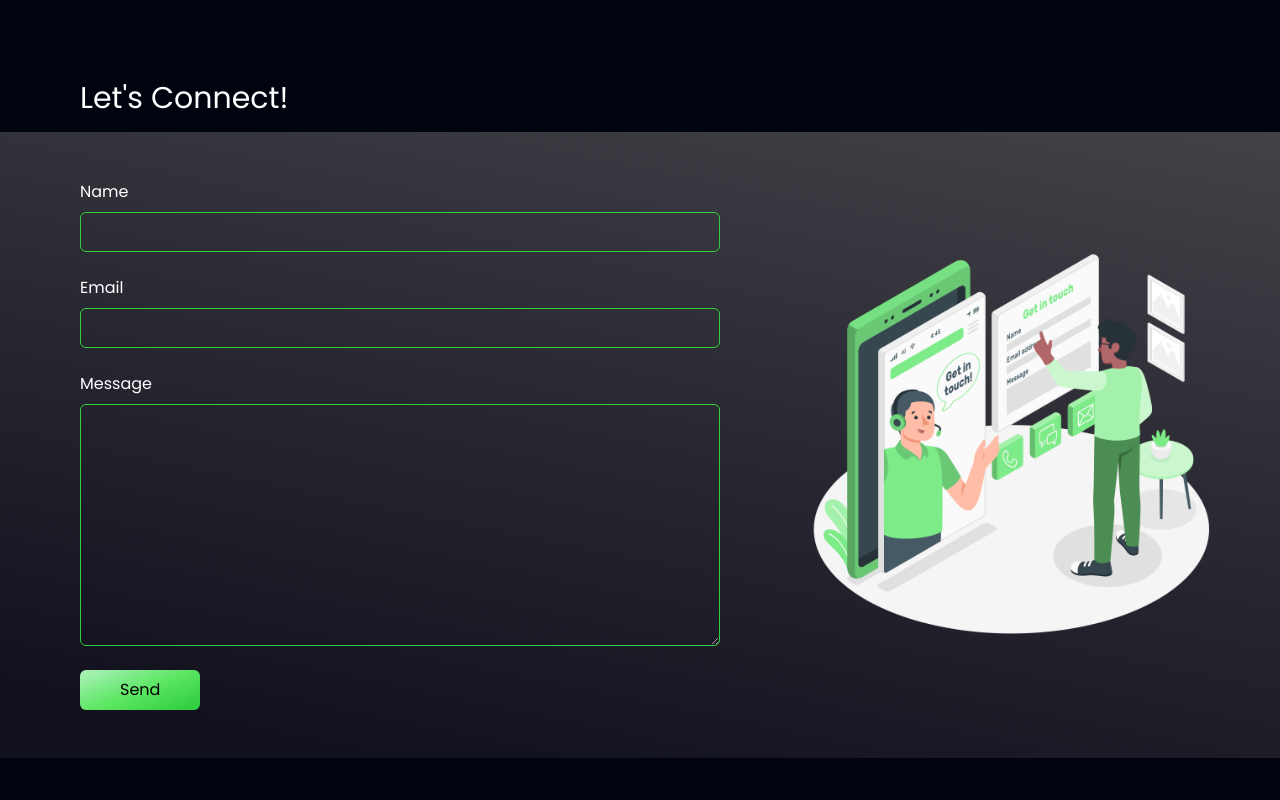
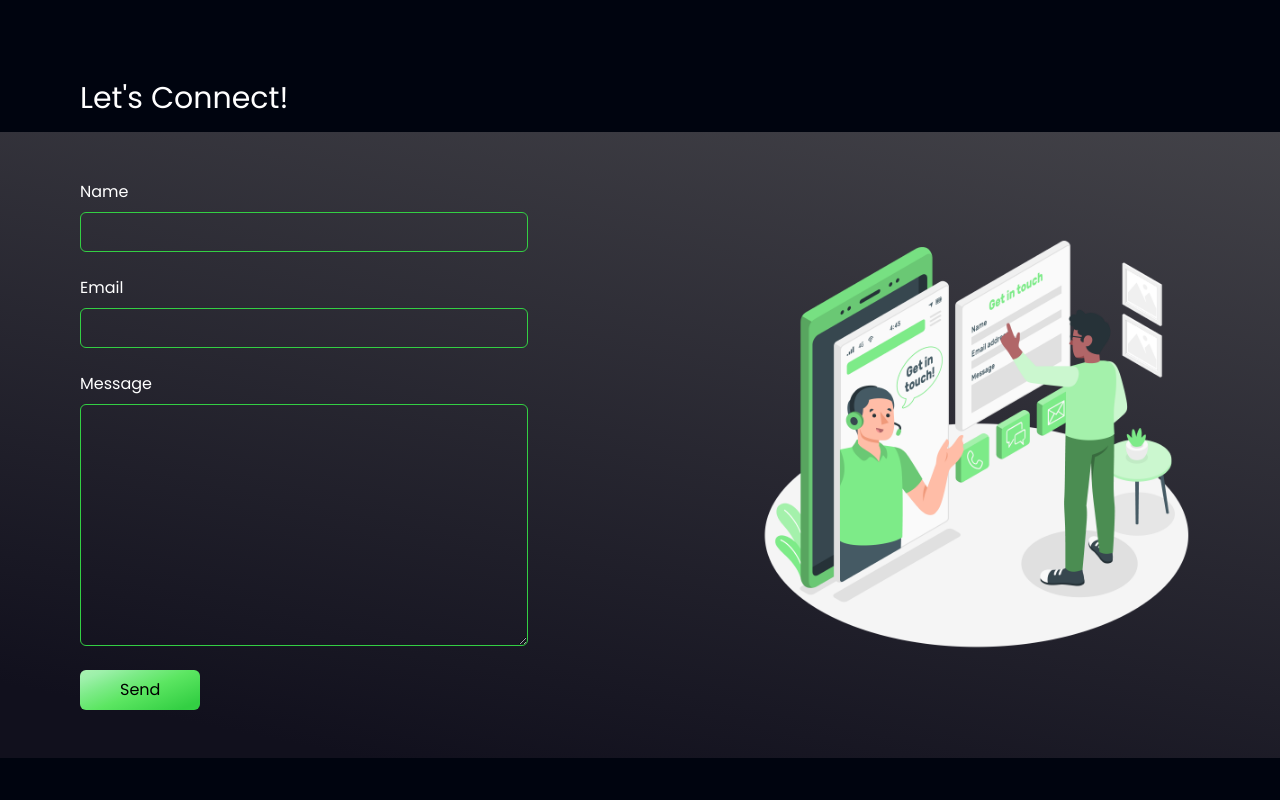
Before and after one commit to vishalrajiwade/Portfolio-Website, a React (Create React App) app: page / in a window 1280 px wide. Shown: the part 3020-3820 px from the top of the page. Built offline with nearby package versions, Linux system fonts and the light colour scheme.

Commit message:
fixed contact form width

```diff
--- a/src/components/Contact.jsx
+++ b/src/components/Contact.jsx
@@ -6,8 +6,8 @@ const Contact = () => {
   return (
     <div className="mt-24 lg:mt-48 ">
       <h2 className="text-white text-3xl font-medium mb-4 mx-6 md:mx-8 lg:mx-12 xl:mx-20 2xl:mx-24">Let's Connect!</h2>
-      <div className="bg-black-gradient-2 py-12 text-white flex flex-col-reverse items-center md:flex-row">
-        <div className="w-[80%] md:w-[50%]  md:mx-8 lg:mx-12 xl:mx-20 2xl:mx-24">
+      <div className="bg-black-gradient-2 py-12 text-white flex flex-col-reverse items-center justify-between md:flex-row px-6 md:px-8 lg:px-12 xl:px-20 2xl:px-24">
+        <div className="w-[80%] md:w-[50%] lg:w-[40%]">
           <form action="" className="flex flex-col gap-6">
             <div className="flex flex-col">
               <label htmlFor="name">Name</label>
@@ -40,7 +40,7 @@ const Contact = () => {
           </form>
         </div>
         <div>
-          <img src={conIllustration} alt="Contact" className="h-[300px] md:h-[360px] lg:h-[420px]" />
+          <img src={conIllustration} alt="Contact" className="h-[300px] md:h-[360px] lg:h-[450px]" />
         </div>
       </div>
     </div>
```
